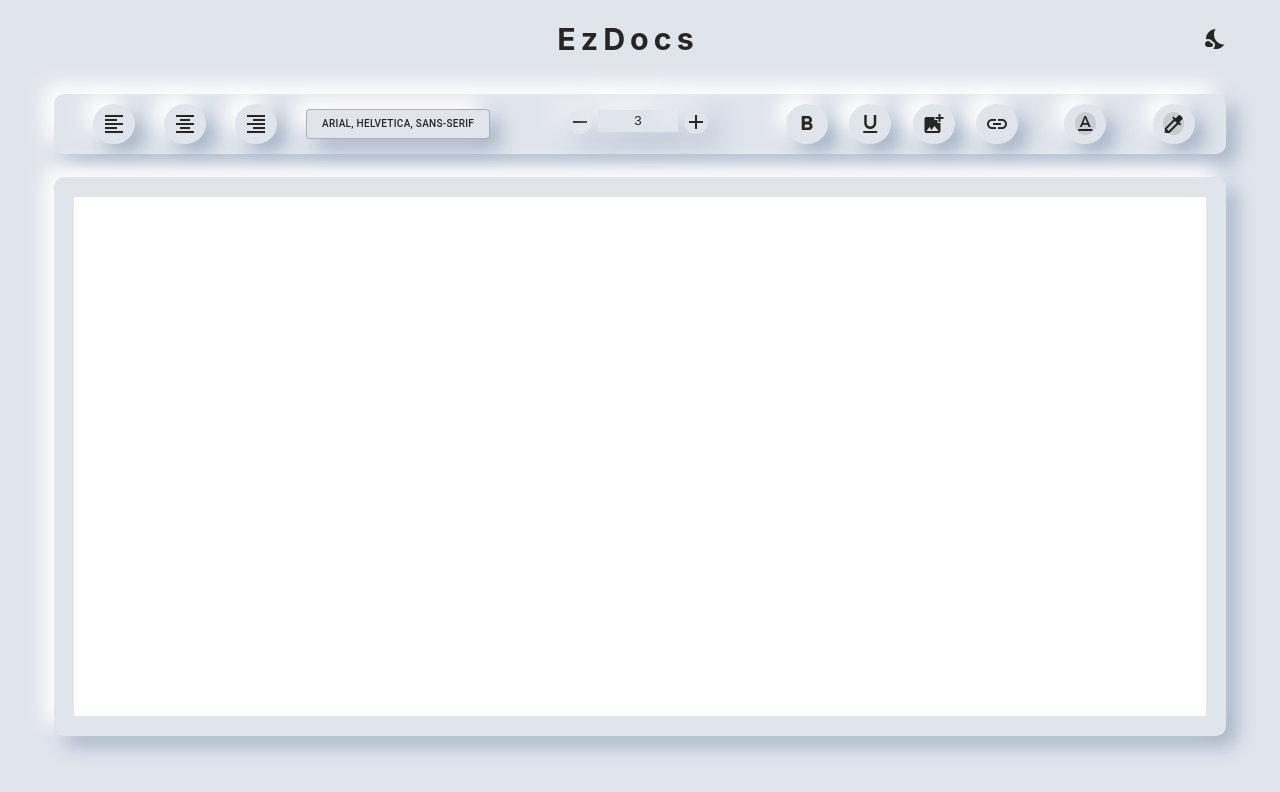
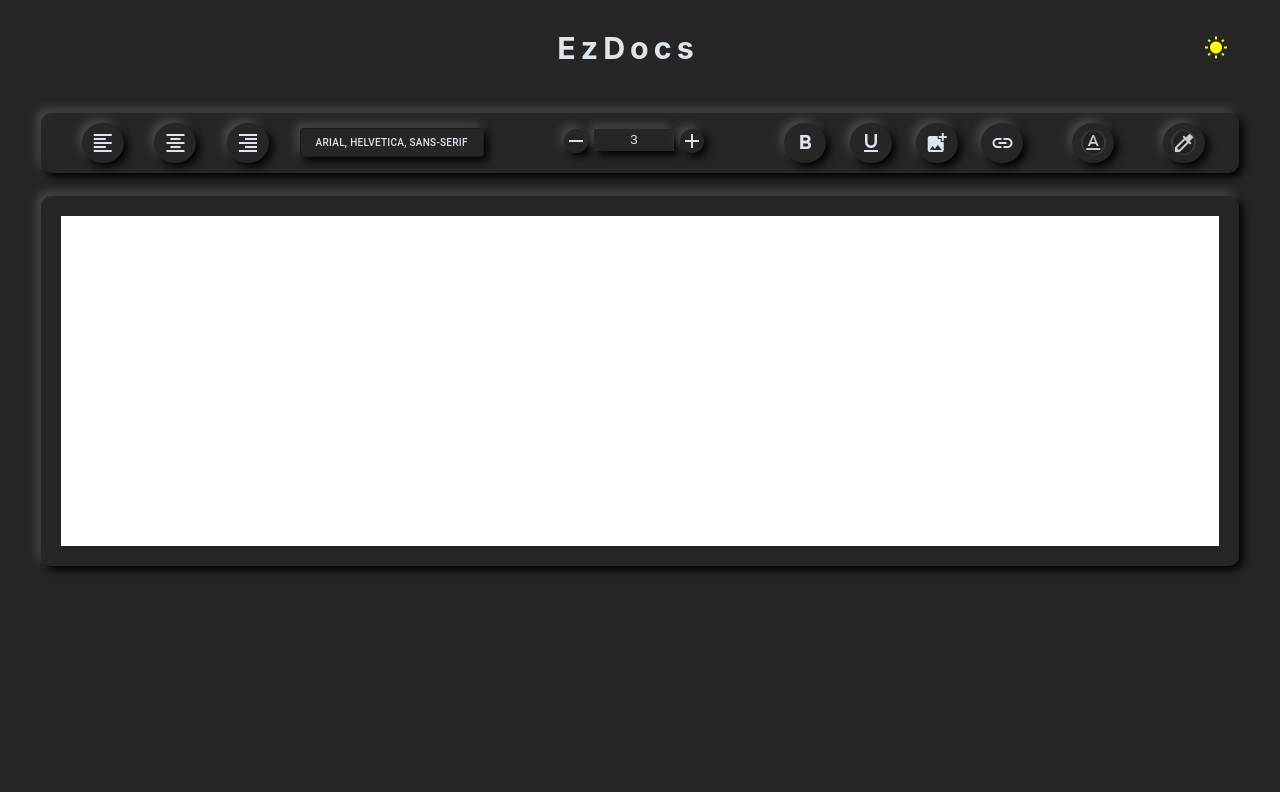
Before and after one commit to Chandradeepta/Projects, a React (Create React App) app: page / in a window 1280 px wide. Shown: the top 792 px of the page. Built offline with nearby package versions, Linux system fonts and the light colour scheme.

Commit message:
bug fixes

```diff
--- a/src/App.css
+++ b/src/App.css
@@ -8,7 +8,6 @@
 }
 
 .App-header {
-  min-height: 1vh;
   display: flex;
   flex-direction: row;
   align-items: center;
--- a/src/App.js
+++ b/src/App.js
@@ -6,10 +6,12 @@ import { useState } from 'react';
 import { CONSTANTS } from './utils/constants';
 import { ThemeContextProvider } from './utils/ThemeContext';
 
-
+window.onload = function () {
+  document.getElementById("textarea").focus();
+};
 
 function App() {
-  const [isDark, setDark] = useState(false);
+  const [isDark, setDark] = useState(true);
   const outerTheme = createMuiTheme({
     palette: {
       primary: {
@@ -22,13 +24,13 @@ function App() {
   return (
     <div className="App" style={{ background: isDark ? CONSTANTS.DARK_MODE_BG : CONSTANTS.LIGHT_MODE_BG }}>
       <header className="App-header">
-          <h3 style={{ color: isDark ? CONSTANTS.LIGHT_MODE_BG : CONSTANTS.DARK_MODE_BG }}>EzDocs</h3>
+        <h3 style={{ color: isDark ? CONSTANTS.LIGHT_MODE_BG : CONSTANTS.DARK_MODE_BG }}>EzDocs</h3>
         <span
           className="material-icons"
-          style={{color: isDark ? 'yellow' : CONSTANTS.DARK_MODE_BG}}
+          style={{ color: isDark ? 'yellow' : CONSTANTS.DARK_MODE_BG }}
           onClick={() => setDark(!isDark)}>
-            {!isDark ? 'nights_stay' : 'wb_sunny'}
-          </span>
+          {!isDark ? 'nights_stay' : 'wb_sunny'}
+        </span>
       </header>
       <ThemeProvider theme={outerTheme}>
         <ThemeContextProvider value={isDark}>
--- a/src/components/TextEditorContainer.js
+++ b/src/components/TextEditorContainer.js
@@ -15,7 +15,8 @@ import {
     Popper,
     TextField,
     Tooltip,
-    Typography } from '@material-ui/core';
+    Typography
+} from '@material-ui/core';
 import InsertLinkIcon from '@material-ui/icons/InsertLink';
 
 import Counter from './Counter';
@@ -31,12 +32,7 @@ const fontNames = [
     "Lucida Console, Courier, monospace"
 ];
 
-const useStyles = makeStyles((theme) => ({
-    backdrop: {
-        zIndex: theme.zIndex.drawer + 1,
-        color: '#fff',
-    },
-}));
+
 
 export default function Texteditorcontainer(props) {
     const isDark = useContext(ThemeContext);
@@ -128,9 +124,7 @@ export default function Texteditorcontainer(props) {
             var selection = window.getSelection();
             selection.removeAllRanges();
             selection.addRange(selectedTextObject.range);
-            linkText !== selectedTextObject.selectedText &&
-                document.execCommand('delete');
-            document.execCommand('insertHTML', false, `<a href=${url} contenteditable="false" target='_blank'>${linkText}</a>`);
+            document.execCommand('createLink', false, url);
             handleClose('link');
             linkValueRef.current.value = '';
         } catch (e) {
@@ -323,6 +317,7 @@ export default function Texteditorcontainer(props) {
                                 style={{ color: 'dodgerblue' }}>Cancel</Button>
                             <Button
                                 onClick={() => {
+                                    document.getElementById('textarea').focus();
                                     document.execCommand('insertImage', false, imgUrl.url)
                                     handleClose('dialog');
 
@@ -373,23 +368,6 @@ export default function Texteditorcontainer(props) {
                         }}>
                         <ClickAwayListener onClickAway={() => handleClose('link')}>
                             <Paper className="link-panel" style={{ width: '400px', boxShadow: 'rgba(60, 64, 67, 0.15) 0px 1px 3px 1px' }}>
-                                <div style={{ display: 'flex' }}>
-                                    <TextField
-                                        id="linkText"
-                                        label="Text"
-                                        size="small"
-                                        variant="outlined"
-                                        style={{ margin: 10, userSelect: 'none', flex: 1 }}
-                                        value={linkText}
-                                        inputRef={linkTextRef}
-                                        onChange={(e) => {
-                                            setLinkText(e.target.value);
-                                        }}
-                                        InputLabelProps={{
-                                            shrink: true,
-                                        }}
-                                    />
-                                </div>
                                 <div style={{ display: 'flex', flexDirection: 'row', background: 'white' }}>
                                     <TextField
                                         id="linkValue"
@@ -411,7 +389,6 @@ export default function Texteditorcontainer(props) {
                                         style={{ margin: 10, userSelect: 'none', }}
                                         id="link-button"
                                         onClick={handleAddLink}
-                                        {...(!linkText) && { disabled: true }}
                                     >
                                         Apply
                                 </Button>
@@ -473,7 +450,7 @@ const container = {
     display: 'flex',
     flexDirection: 'column',
     height: '100%',
-    margin: '5%',
+    margin: '4%',
     marginTop: '1%',
     alignItems: 'center',
 }
@@ -482,10 +459,12 @@ const textareaContainer = {
     minWidth: '100%',
     width: '100%',
     height: '100%',
-    minHeight: '200px',
+    maxHeight: '350px',
+    minHeight: '350px',
     borderRadius: 10,
     padding: 10,
     display: 'flex',
+    overflow: 'hidden'
 }
 
 const textAreaStyle = {
@@ -496,6 +475,7 @@ const textAreaStyle = {
     margin: 10,
     flex: 1,
     textAlign: 'left',
+    color: 'black'
 }
 
 const styleBar = {
```
